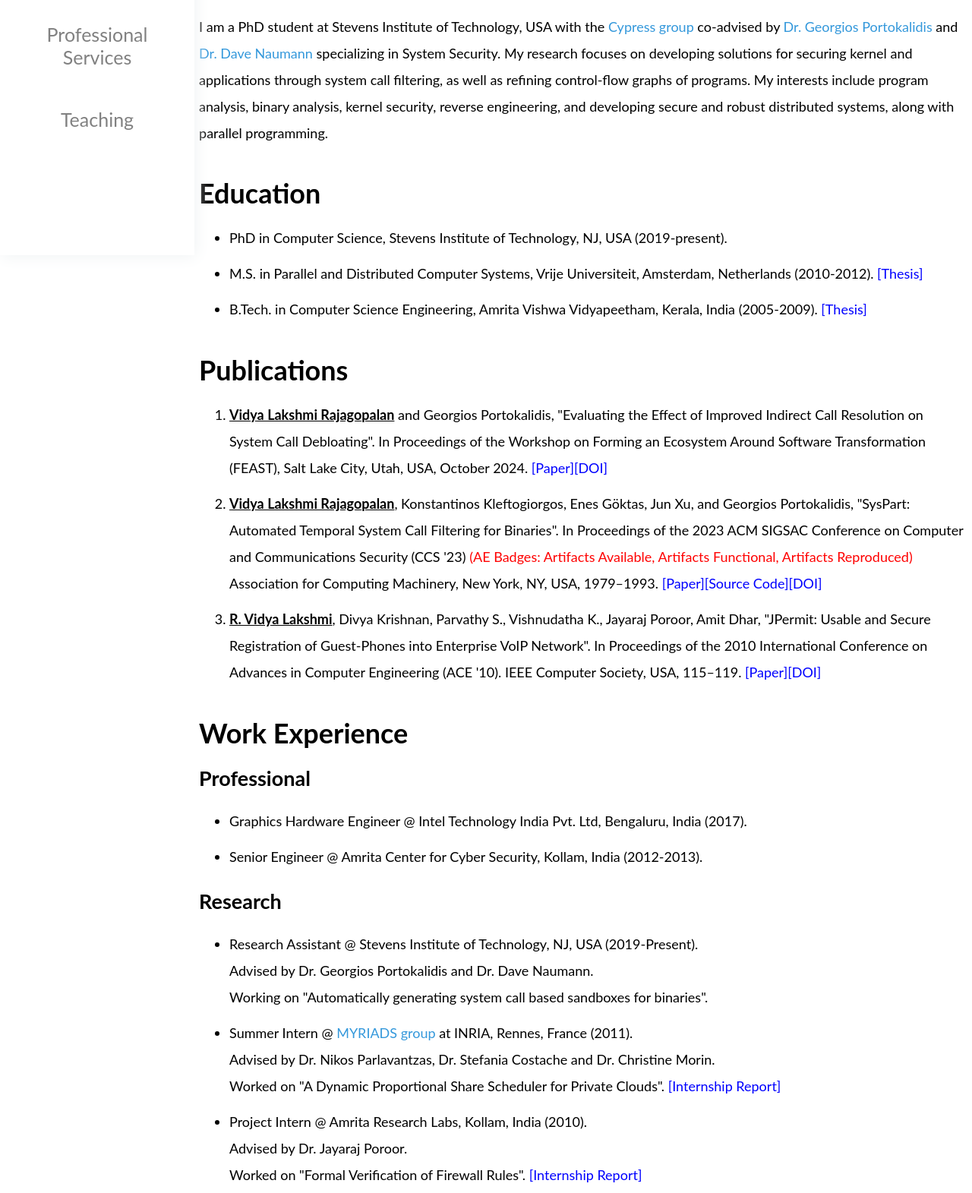
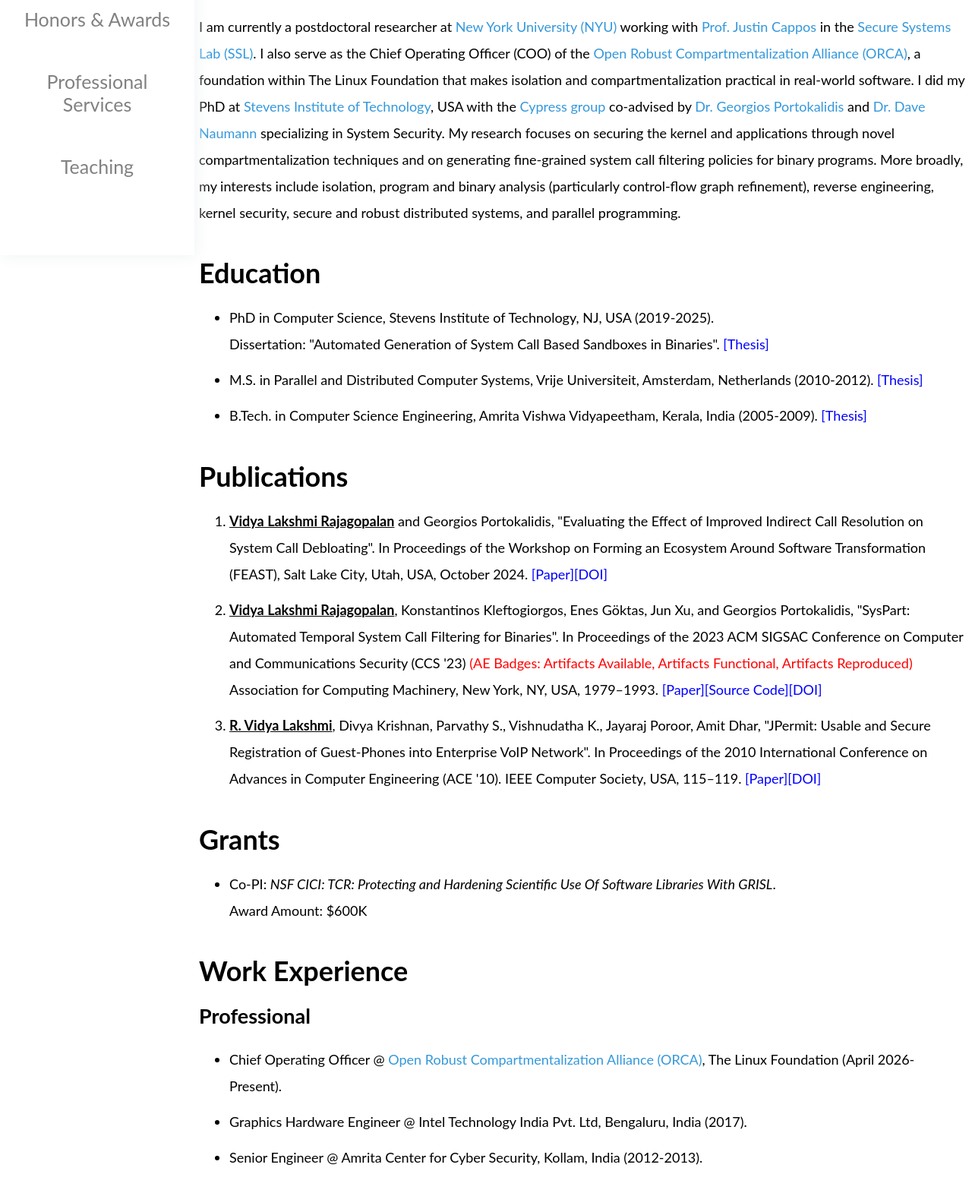
Before and after one commit to vidyalakshmir/vidyalakshmir.github.io, a plain HTML site: page index.html in a window 1280 px wide. Shown: the part 464-2035 px from the top of the page at 76% size. Drawn offline with Linux system fonts and the light colour scheme.

Commit message:
Update new details

```diff
--- a/index.html
+++ b/index.html
@@ -16,6 +16,7 @@
             <a href="#aboutme">About Me</a>
             <a href="#education">Education</a>
             <a href="#publication">Publications</a>
+            <a href="#grants">Grants</a>
             <a href="#work">Work Experience</a>
             <a href="#awards">Honors & Awards</a>
             <a href="#service">Professional Services</a>
@@ -26,7 +27,7 @@
 
 <div class="main">
     <div >
-        <img src="./images/vidya.webp" alt="Vidya Lakshmi Rajagopalan" style="width:200px;height:200px;" class="about_photo">
+        <img src="./images/vidya1.jpg" alt="Vidya Lakshmi Rajagopalan" style="width:200px;height:200px;object-position:center top;" class="about_photo">
     </div>
 
     <div class="about_text" id="aboutme">
@@ -34,7 +35,7 @@
         <a class="about_links" target="blank" href="https://www.linkedin.com/in/vidyalakshmir"><img src="images/linkedin.webp" alt="Linkedin" style="width:42px;height:42px;"></a>
             <a class="about_links" target="blank" href="https://github.com/vidyalakshmir"><img src="images/github.webp" alt="Github" style="width:42px;height:42px;"></a>
             <a class="about_links" target="blank" href="https://scholar.google.com/citations?hl=en&user=DxygD24AAAAJ"><img src="images/gscholar.webp" alt="Google Scholar" style="width:42px;height:42px;"></a>
-            <a class="about_links" target="blank" href="mailto:vrajagop@stevens.edu"><img src="images/email.webp" alt="Email" style="width:42px;height:42px;"></a>
+            <a class="about_links" target="blank" href="mailto:vlr9020@nyu.edu"><img src="images/email.webp" alt="Email" style="width:42px;height:42px;"></a>
 
 
     </div>
@@ -42,14 +43,14 @@
 
 <div class="main" id="aboutme">
 <h1>About Me</h1>
-<p>I am a PhD student at Stevens Institute of Technology, USA with the <a href="https://mgree.github.io/cypress/">Cypress group </a> co-advised by <a href="https://www.portokalidis.net/">Dr. Georgios Portokalidis</a> and <a href="https://dnaumann.github.io/">Dr. Dave Naumann</a> specializing in System Security. My research focuses on developing solutions for securing kernel and applications through system call filtering, as well as refining control-flow graphs of programs. My interests include program analysis, binary analysis, kernel security, reverse engineering, and developing secure and robust distributed systems, along with parallel programming. </p>
+<p>I am currently a postdoctoral researcher at <a href="https://www.nyu.edu/">New York University (NYU)</a> working with <a href="https://ssl.engineering.nyu.edu/personalpages/jcappos/">Prof. Justin Cappos</a> in the <a href="https://ssl.engineering.nyu.edu">Secure Systems Lab (SSL)</a>. I also serve as the Chief Operating Officer (COO) of the <a href="https://orca-lf.org/">Open Robust Compartmentalization Alliance (ORCA)</a>, a foundation within The Linux Foundation that makes isolation and compartmentalization practical in real-world software. I did my PhD at <a href="https://www.stevens.edu/">Stevens Institute of Technology</a>, USA with the <a href="https://mgree.github.io/cypress/">Cypress group </a> co-advised by <a href="https://www.portokalidis.net/">Dr. Georgios Portokalidis</a> and <a href="https://dnaumann.github.io/">Dr. Dave Naumann</a> specializing in System Security. My research focuses on securing the kernel and applications through novel compartmentalization techniques and on generating fine-grained system call filtering policies for binary programs. More broadly, my interests include isolation, program and binary analysis (particularly control-flow graph refinement), reverse engineering, kernel security, secure and robust distributed systems, and parallel programming.</p>
 
 </div>
 
 <div class="main" id = "education">
 <h1>Education</h1>
 <ul>
-<li>PhD in Computer Science, Stevens Institute of Technology, NJ, USA (2019-present).</li>
+<li>PhD in Computer Science, Stevens Institute of Technology, NJ, USA (2019-2025). <br>Dissertation: "Automated Generation of System Call Based Sandboxes in Binaries". <a style="color:blue" href="https://www.proquest.com/dissertations-theses/automated-generation-system-call-based-sandboxes/docview/3290730720/se-2">[Thesis]</a></li>
 <li>M.S. in Parallel and Distributed Computer Systems, Vrije Universiteit, Amsterdam, Netherlands (2010-2012). <a style="color:blue" href="docs/masterthesis.pdf">[Thesis]</a></li>
 <li>B.Tech. in Computer Science Engineering, Amrita Vishwa Vidyapeetham, Kerala, India (2005-2009). <a style="color:blue" href="docs/bachelorthesis.pdf">[Thesis]</a></li>
 </ul>
@@ -70,20 +71,29 @@ Proceedings of the Workshop on Forming an Ecosystem Around Software Transformati
 <li><b><u>R. Vidya Lakshmi</b></u>, Divya Krishnan, Parvathy S., Vishnudatha K., Jayaraj Poroor, Amit Dhar, "JPermit: Usable and Secure Registration of Guest-Phones into Enterprise VoIP Network". In Proceedings of the 2010 International Conference on Advances in Computer Engineering (ACE '10). IEEE Computer Society, USA, 115–119. <a style="color:blue" href="docs/jpermit.pdf">[Paper]</a><a style="color:blue" href="https://doi.org/10.1109/ACE.2010.32">[DOI]</a></li>
 </div>
 
+<div class="main" id = "grants">
+    <h1>Grants</h1>
+    <ul>
+        <li>Co-PI: <i>NSF CICI: TCR: Protecting and Hardening Scientific Use Of Software Libraries With GRISL</i>. <br>Award Amount: $600K</li>
+    </ul>
+</div>
+
 <div class="main" id = "work">
     <h1>Work Experience</h1>
     <h2>Professional</h2>
     <ul>
+        <li>Chief Operating Officer @ <a href="https://orca-lf.org/">Open Robust Compartmentalization Alliance (ORCA)</a>, The Linux Foundation (April 2026-Present). </li>
         <li>Graphics Hardware Engineer @ Intel Technology India Pvt. Ltd, Bengaluru, India (2017). </li>
         <li>Senior Engineer @ Amrita Center for Cyber Security, Kollam, India (2012-2013). </li>
     </ul>
     <h2>Research</h2>
     <ul>
-        <li>Research Assistant @ Stevens Institute of Technology, NJ, USA (2019-Present). <br>Advised by Dr. Georgios Portokalidis and Dr. Dave Naumann. <br> Working on "Automatically generating system call based sandboxes for binaries".</li>
+        <li>Postdoctoral Researcher @ <a href="https://ssl.engineering.nyu.edu">Secure Systems Lab</a>, New York University, NY, USA (2026-Present). <br>Advised by <a href="https://ssl.engineering.nyu.edu/personalpages/jcappos/">Prof. Justin Cappos</a>.</li>
+        <li>Research Assistant @ Stevens Institute of Technology, NJ, USA (2019-2025). <br>Advised by Dr. Georgios Portokalidis and Dr. Dave Naumann. <br> Worked on "Automatically generating system call based sandboxes for binaries".</li>
 
 
         <li> Summer Intern @ <a href="https://www.irisa.fr/en/teams/myriads">MYRIADS group</a> at INRIA, Rennes, France (2011). <br> Advised by Dr. Nikos Parlavantzas, Dr. Stefania Costache and Dr. Christine Morin. <br> Worked on "A Dynamic Proportional Share Scheduler for Private Clouds". <a style="color:blue" href="docs/inria_report.pdf">[Internship Report]</a></li>
-        <li>Project Intern @ Amrita Research Labs, Kollam, India (2010). <br> Advised by Dr. Jayaraj Poroor. <br> Worked on "Formal Verification of Firewall Rules". <a style="color:blue" href="docs/arl_internship.pdf">[Internship Report]</a></li>
+        <li>Project Intern @ Amrita Research Labs, Kollam, India (2009). <br> Advised by Dr. Jayaraj Poroor. <br> Worked on "Formal Verification of Firewall Rules". <a style="color:blue" href="docs/arl_internship.pdf">[Internship Report]</a></li>
     </ul>
 </div>
 
```
